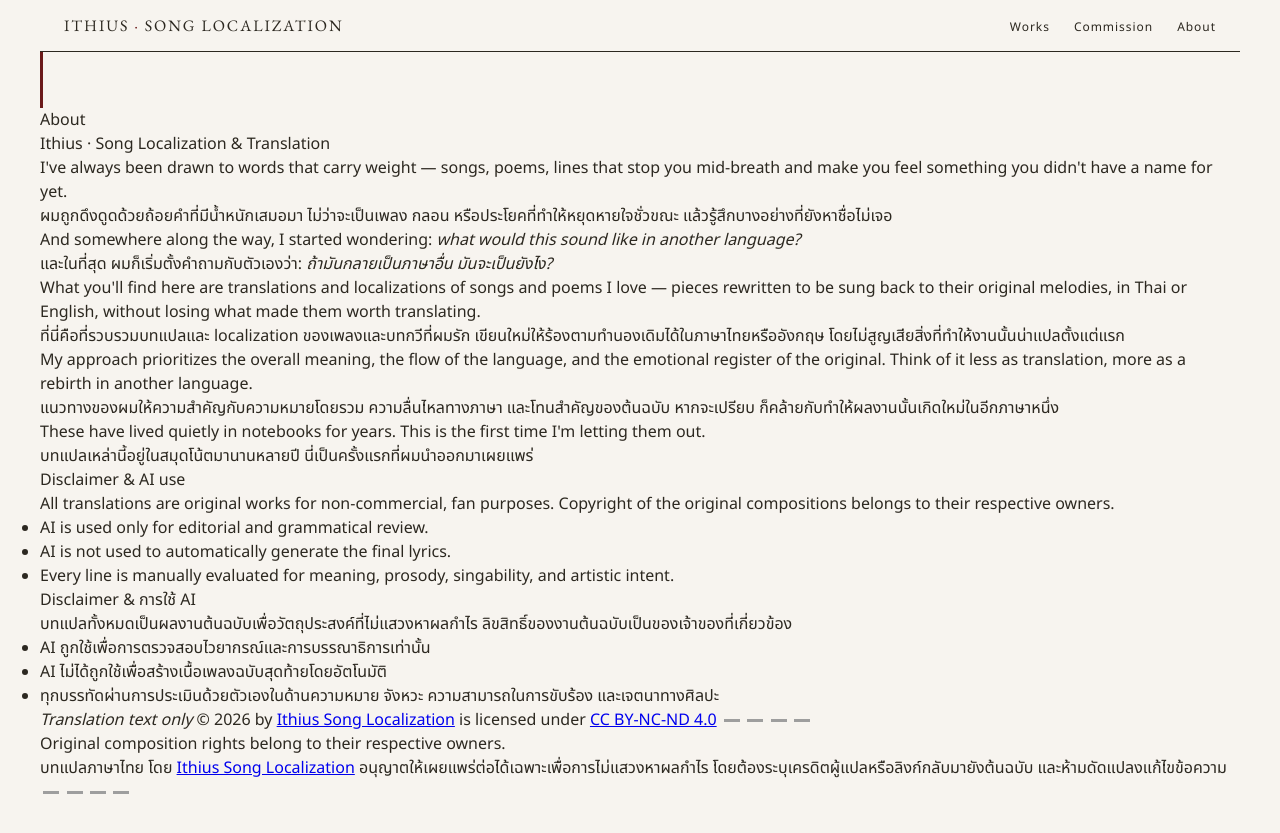
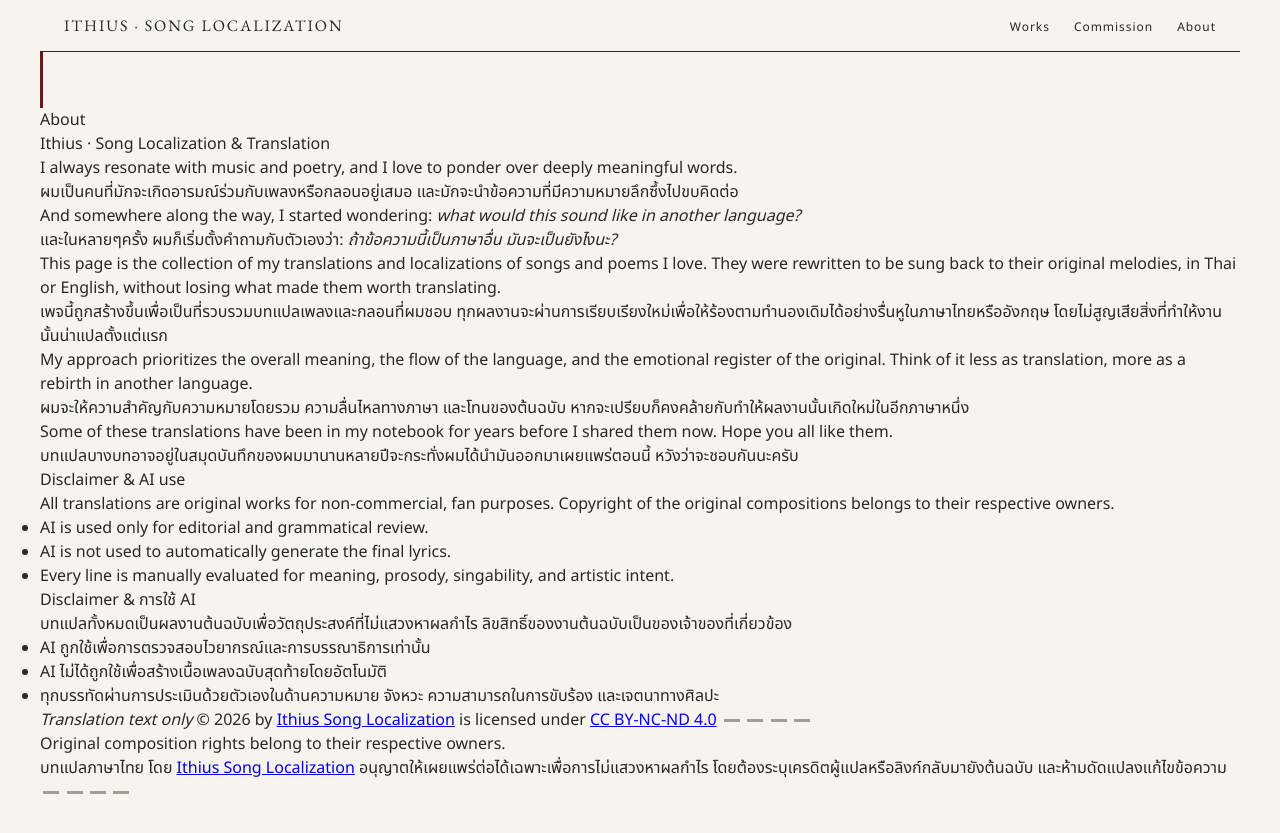
Before and after one commit to Ithius/song-localization, a Jekyll site: the page built from about.html, in a window 1280 px wide. Shown: the top 833 px of the page. Built offline with Jekyll 4.4.1, drawn with Linux system fonts in a browser that asks for light colours; grey boxes are pictures that could not be loaded.

Commit message:
Update about.html

```diff
--- a/about.html
+++ b/about.html
@@ -30,24 +30,24 @@
   </div>
 
   <div class="mu-para-row">
-    <div class="mu-para-cell">I've always been drawn to words that carry weight — songs, poems, lines that stop you mid-breath and make you feel something you didn't have a name for yet.</div>
-    <div class="mu-para-cell">ผมถูกดึงดูดด้วยถ้อยคำที่มีน้ำหนักเสมอมา ไม่ว่าจะเป็นเพลง กลอน หรือประโยคที่ทำให้หยุดหายใจชั่วขณะ แล้วรู้สึกบางอย่างที่ยังหาชื่อไม่เจอ</div>
+    <div class="mu-para-cell">I always resonate with music and poetry, and I love to ponder over deeply meaningful words.</div>
+    <div class="mu-para-cell">ผมเป็นคนที่มักจะเกิดอารมณ์ร่วมกับเพลงหรือกลอนอยู่เสมอ และมักจะนำข้อความที่มีความหมายลึกซึ้งไปขบคิดต่อ</div>
   </div>
   <div class="mu-para-row">
     <div class="mu-para-cell">And somewhere along the way, I started wondering: <em>what would this sound like in another language?</em></div>
-    <div class="mu-para-cell">และในที่สุด ผมก็เริ่มตั้งคำถามกับตัวเองว่า: <em>ถ้ามันกลายเป็นภาษาอื่น มันจะเป็นยังไง?</em></div>
+    <div class="mu-para-cell">และในหลายๆครั้ง ผมก็เริ่มตั้งคำถามกับตัวเองว่า: <em>ถ้าข้อความนี้เป็นภาษาอื่น มันจะเป็นยังไงนะ?</em></div>
   </div>
   <div class="mu-para-row">
-    <div class="mu-para-cell">What you'll find here are translations and localizations of songs and poems I love — pieces rewritten to be sung back to their original melodies, in Thai or English, without losing what made them worth translating.</div>
-    <div class="mu-para-cell">ที่นี่คือที่รวบรวมบทแปลและ localization ของเพลงและบทกวีที่ผมรัก เขียนใหม่ให้ร้องตามทำนองเดิมได้ในภาษาไทยหรืออังกฤษ โดยไม่สูญเสียสิ่งที่ทำให้งานนั้นน่าแปลตั้งแต่แรก</div>
+    <div class="mu-para-cell">This page is the collection of my translations and localizations of songs and poems I love. They were rewritten to be sung back to their original melodies, in Thai or English, without losing what made them worth translating.</div>
+    <div class="mu-para-cell">เพจนี้ถูกสร้างขึ้นเพื่อเป็นที่รวบรวมบทแปลเพลงและกลอนที่ผมชอบ ทุกผลงานจะผ่านการเรียบเรียงใหม่เพื่อให้ร้องตามทำนองเดิมได้อย่างรื่นหูในภาษาไทยหรืออังกฤษ โดยไม่สูญเสียสิ่งที่ทำให้งานนั้นน่าแปลตั้งแต่แรก</div>
   </div>
   <div class="mu-para-row">
     <div class="mu-para-cell">My approach prioritizes the overall meaning, the flow of the language, and the emotional register of the original. Think of it less as translation, more as a rebirth in another language.</div>
-    <div class="mu-para-cell">แนวทางของผมให้ความสำคัญกับความหมายโดยรวม ความลื่นไหลทางภาษา และโทนสำคัญของต้นฉบับ หากจะเปรียบ ก็คล้ายกับทำให้ผลงานนั้นเกิดใหม่ในอีกภาษาหนึ่ง</div>
+    <div class="mu-para-cell">ผมจะให้ความสำคัญกับความหมายโดยรวม ความลื่นไหลทางภาษา และโทนของต้นฉบับ หากจะเปรียบก็คงคล้ายกับทำให้ผลงานนั้นเกิดใหม่ในอีกภาษาหนึ่ง</div>
   </div>
   <div class="mu-para-row">
-    <div class="mu-para-cell">These have lived quietly in notebooks for years. This is the first time I'm letting them out.</div>
-    <div class="mu-para-cell">บทแปลเหล่านี้อยู่ในสมุดโน้ตมานานหลายปี นี่เป็นครั้งแรกที่ผมนำออกมาเผยแพร่</div>
+    <div class="mu-para-cell">Some of these translations have been in my notebook for years before I shared them now. Hope you all like them.</div>
+    <div class="mu-para-cell">บทแปลบางบทอาจอยู่ในสมุดบันทึกของผมมานานหลายปีจะกระทั่งผมได้นำมันออกมาเผยแพร่ตอนนี้ หวังว่าจะชอบกันนะครับ</div>
   </div>
 
   <div class="mu-disclaimer-row">
```
